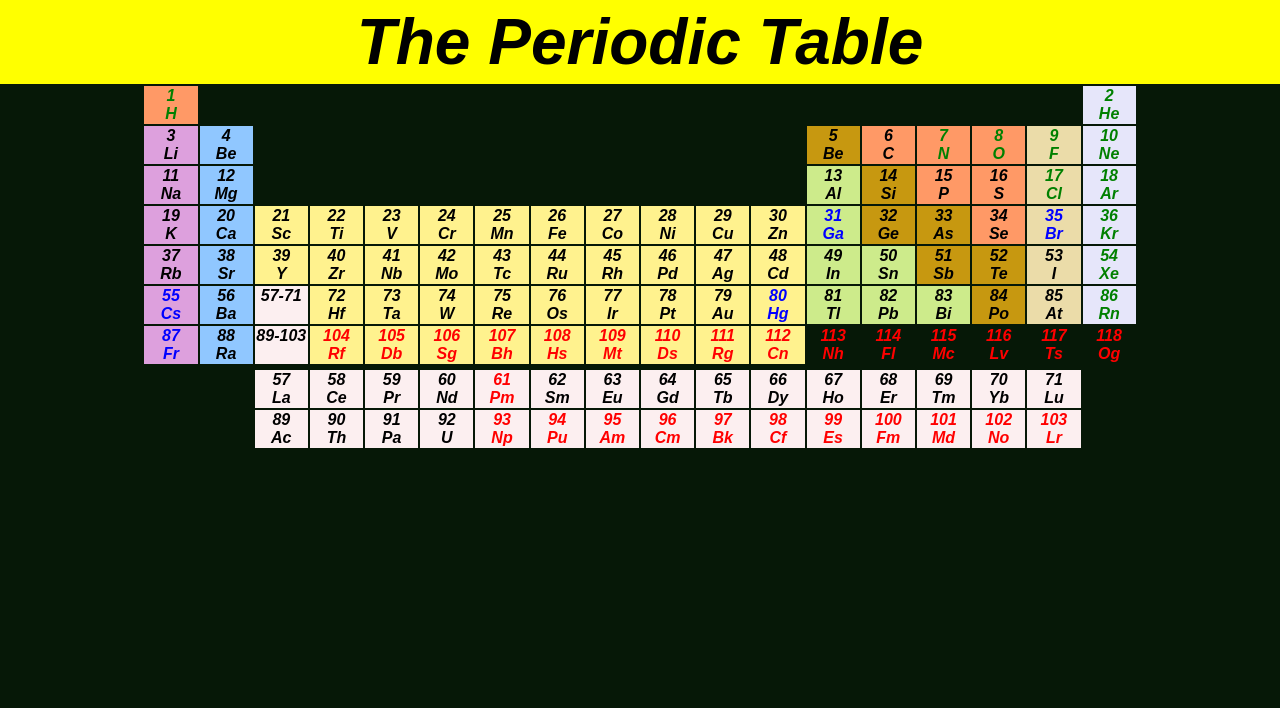
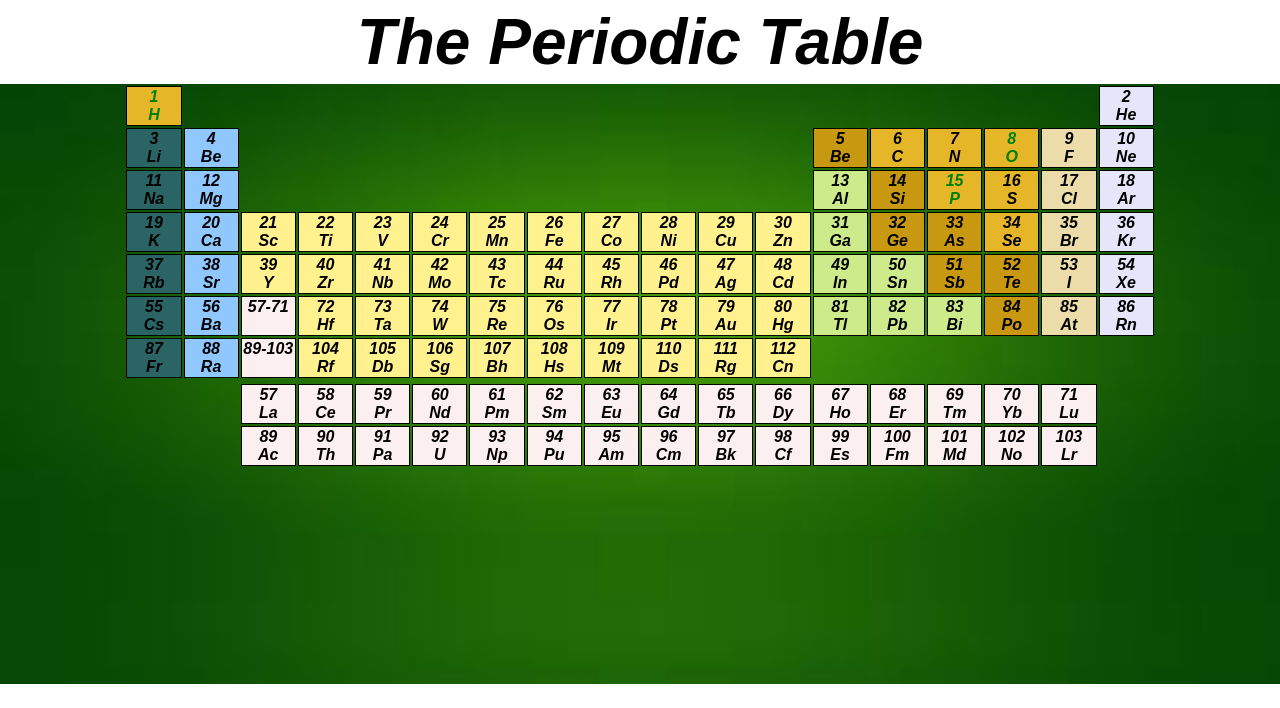
Before and after one commit to Arthur-Rafael-Antunes/Tabela_Pink_White, a Flask app: page / in a window 1280 px wide. Shown: the top 708 px of the page. Run offline with Flask 3, Linux system fonts and the light colour scheme.

Commit message:
Add files via upload

```diff
--- a/templates/placeholder.html
+++ b/templates/placeholder.html
@@ -7,6 +7,12 @@
     <link rel=" stylesheet" href="{{url_for('static', filename='css/style.css')}}">
     <title>The Periodic Table</title>
     <style>
+        body {
+            background-image: url('/static/images/fundo_verde.jpg');
+            background-size: cover;
+            background-repeat: no-repeat;
+        }
+
         * {
             margin: 0;
             font-family: Arial, Helvetica, sans-serif;
@@ -19,49 +25,67 @@
             text-align: center;
         }
 
-        .noBorder {
-            border: none;
-        }
+
 
         .headingOne {
-            background-color: yellow;
+            background-color: rgb(255, 255, 255);
             padding: 5px;
             font-size: 5vw;
         }
 
         ._color_1 {
-            background-color: #ff9966;
+            border: 1px;
+            border-style: solid;
+            border-color: #000000;
+            background-color: #e6b629;
         }
 
         .color_2 {
-            background-color: #dda0dd;
+            border: 1px;
+            border-style: solid;
+            border-color: #000000;
+            background-color: #2b6464;
         }
 
         .color_3 {
+            border: 1px;
+            border-style: solid;
             background-color: #90c7ff;
         }
 
         .color_4 {
+            border: 1px;
+            border-style: solid;
             background-color: #fceff0;
         }
 
         .color_5 {
+            border: 1px;
+            border-style: solid;
             background-color: #fff28e;
         }
 
         .color_6 {
+            border: 1px;
+            border-style: solid;
             background-color: #c79810;
         }
 
         .color_7 {
+            border: 1px;
+            border-style: solid;
             background-color: #cdeb8b;
         }
 
         .color_8 {
+            border: 1px;
+            border-style: solid;
             background-color: #ebdca9;
         }
 
         .color_9 {
+            border: 1px;
+            border-style: solid;
             background-color: #e6e6fa;
         }
 
@@ -69,35 +93,29 @@
             color: green;
         }
 
-        .text_color_blue {
-            color: blue;
-        }
 
-        .text_color_red {
-            color: red;
-        }
     </style>
 </head>
 
-<body bgcolor="061807">
+<body>
     <center>
         <h1 class="headingOne">The Periodic Table</h1>
         <table>
             <tr>
                 <td class="_color_1 text_color_green">1<br />H</td>
                 <td class="noBorder" colspan="16"></td>
-                <td class="color_9 text_color_green">2<br />He</td>
+                <td class="color_9 ">2<br />He</td>
             </tr>
-            <tr>
+            <tr border="on">
                 <td class="color_2">3<br />Li</td>
                 <td class="color_3">4<br />Be</td>
                 <td class="noBorder" colspan="10"></td>
                 <td class="color_6">5<br />Be</td>
                 <td class="_color_1">6<br />C</td>
-                <td class="_color_1 text_color_green">7<br />N</td>
+                <td class="_color_1 ">7<br />N</td>
                 <td class="_color_1 text_color_green">8<br />O</td>
-                <td class="color_8 text_color_green">9<br />F</td>
-                <td class="color_9 text_color_green">10<br />Ne</td>
+                <td class="color_8 ">9<br />F</td>
+                <td class="color_9 ">10<br />Ne</td>
             </tr>
             <tr>
                 <td class="color_2">11<br />Na</td>
@@ -105,10 +123,10 @@
                 <td class="noBorder" colspan="10"></td>
                 <td class="color_7">13<br />Al</td>
                 <td class="color_6">14<br />Si</td>
-                <td class="_color_1">15<br />P</td>
+                <td class="_color_1 text_color_green">15<br />P</td>
                 <td class="_color_1">16<br />S</td>
-                <td class="color_8 text_color_green">17<br />Cl</td>
-                <td class="color_9 text_color_green">18<br />Ar</td>
+                <td class="color_8 ">17<br />Cl</td>
+                <td class="color_9 ">18<br />Ar</td>
             </tr>
             <tr>
                 <td class="color_2">19<br />K</td>
@@ -128,7 +146,7 @@
                 <td class="color_6">33<br />As</td>
                 <td class="_color_1">34<br />Se</td>
                 <td class="color_8 text_color_blue">35<br />Br</td>
-                <td class="color_9 text_color_green">36<br />Kr</td>
+                <td class="color_9 ">36<br />Kr</td>
             </tr>
             <tr>
                 <td class="color_2">37<br />Rb</td>
@@ -148,7 +166,7 @@
                 <td class="color_6">51<br />Sb</td>
                 <td class="color_6">52<br />Te</td>
                 <td class="color_8">53<br />I</td>
-                <td class="color_9 text_color_green">54<br />Xe</td>
+                <td class="color_9 ">54<br />Xe</td>
             </tr>
             <tr>
                 <td class="color_2 text_color_blue">55<br />Cs</td>
@@ -162,13 +180,13 @@
                 <td class="color_5">77<br />Ir</td>
                 <td class="color_5">78<br />Pt</td>
                 <td class="color_5">79<br />Au</td>
-                <td class="color_5 text_color_blue">80<br />Hg</td>
+                <td class="color_5 ">80<br />Hg</td>
                 <td class="color_7">81<br />Tl</td>
                 <td class="color_7">82<br />Pb</td>
                 <td class="color_7">83<br />Bi</td>
                 <td class="color_6">84<br />Po</td>
                 <td class="color_8">85<br />At</td>
-                <td class="color_9 text_color_green">86<br />Rn</td>
+                <td class="color_9 ">86<br />Rn</td>
             </tr>
             <tr>
                 <td class="color_2 text_color_blue">87<br />Fr</td>
@@ -183,12 +201,7 @@
                 <td class="color_5 text_color_red">110<br />Ds</td>
                 <td class="color_5 text_color_red">111<br />Rg</td>
                 <td class="color_5 text_color_red">112<br />Cn</td>
-                <td class="text_color_red">113<br />Nh</td>
-                <td class="text_color_red">114<br />Fl</td>
-                <td class="text_color_red">115<br />Mc</td>
-                <td class="text_color_red">116<br />Lv</td>
-                <td class="text_color_red">117<br />Ts</td>
-                <td class="text_color_red">118<br />Og</td>
+
             </tr>
             <tr>
                 <td class="noBorder"></td>
```
